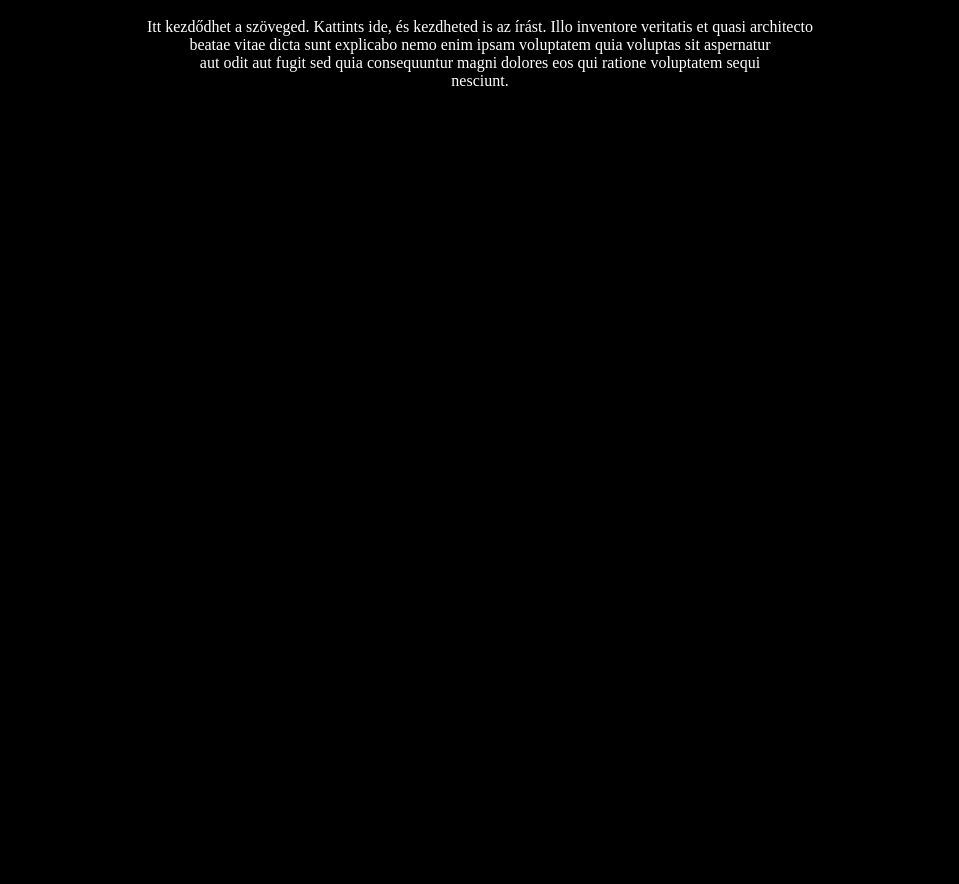
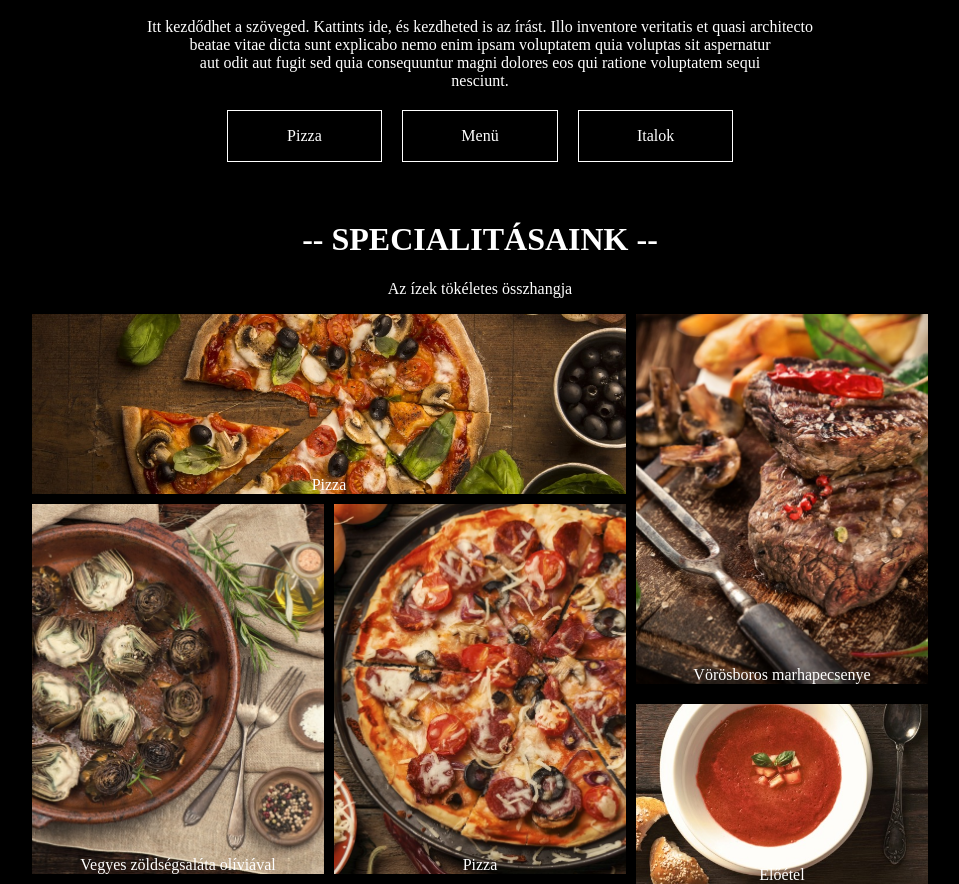
Before and after one commit to himpelmanjanos/pizzaforte, a plain HTML site: page index.html in a window 1280 px wide. Shown: the part 732-1616 px from the top of the page, without its empty margins (160-1119 px from the left). Before the commit the page ends 953 px from the top, so only its background shows below. Drawn offline with Linux system fonts and the light colour scheme.

Commit message:
grid képek készen vannak

```diff
--- a/index.html
+++ b/index.html
@@ -44,20 +44,25 @@
         <div id="szoveg">
             Itt kezdődhet a szöveged. Kattints ide, és kezdheted is az írást. Illo inventore veritatis et quasi architecto <br> beatae vitae dicta sunt explicabo nemo enim ipsam voluptatem quia voluptas sit aspernatur <br> aut odit aut fugit sed quia consequuntur magni dolores eos qui ratione voluptatem sequi <br> nesciunt.
         </div>
-        <div id="gombok">
-            <div></div>
-            <div></div>
-            <div></div>
+        <div class="gombok">
+            <div class="menuk"><p>Pizza</p></div>
+            <div class="menuk"><p>Menü</p></div>
+            <div class="menuk"><p>Italok</p></div>
         </div>
     </div>
 
-    <div class="grid">
-        <h1 id="cim2"></h1>
-        <div id="kep1"></div>
-        <div id="kep2"></div>
-        <div id="kep3"></div>
-        <div id="kep4"></div>
-        <div id="kep5"></div>
+
+
+    <div class="specialitasok">
+        <h1 id="cim">-- SPECIALITÁSAINK --</h1>
+        <p id="cim">Az ízek tökéletes összhangja</p>
+        <div class="grid">
+            <div id="kep1">Pizza</div>
+            <div id="kep2">Vörösboros marhapecsenye</div>
+            <div id="kep3">Vegyes zöldségsaláta olíviával</div>
+            <div id="kep4">Pizza</div>
+            <div id="kep5">Előétel</div>
+        </div>
     </div>
 
     <div class="oszlopok">
--- a/pizzaforte.css
+++ b/pizzaforte.css
@@ -54,3 +54,69 @@ body{
 #cim, #szoveg{
     text-align: center;
 }
+
+.gombok{
+    display: flex;
+    margin-top: 20px;
+    justify-content: center;
+    gap: 20px;
+    text-align: center;
+}
+
+.menuk{
+    border: 1px solid white;
+    width: 12vw;
+}
+
+.grid{
+    display: grid;
+    grid-template-columns: 1fr 1fr 1fr ;
+    grid-template-rows: 1fr 1fr 1fr ;
+    height: 70vh;
+    width: 70vw;
+    gap: 10px;
+    margin-inline: auto;
+}
+
+.grid div{
+    width: 100%;
+    height: 100%;
+    display: block;
+    background-size: cover;
+    background-position: center;
+    background-repeat: no-repeat;
+    display: flex;
+    justify-content: center;
+    align-items: end;
+}
+
+#kep1{
+    background-image: url(img/fokep.png);
+    grid-column: 1 / 3;
+    grid-row: 1 / 2;
+}
+
+#kep2{
+    background-image: url(img/kep1.png);
+    grid-column: 3 / 4;
+    grid-row: 1 / 3;
+}
+
+#kep3{
+    background-image: url(img/kep2.png);
+    grid-column: 1 / 2;
+    grid-row: 2 / 4;
+}
+
+#kep4{
+    background-image: url(img/kep3.png);
+    grid-column: 2 / 3;
+    grid-row: 2 / 4;
+}
+
+#kep5{
+    margin-top: 10px;
+    background-image: url(img/kep4.png);
+    grid-column: 3 / 4;
+    grid-row: 3 / 4;
+}
```
